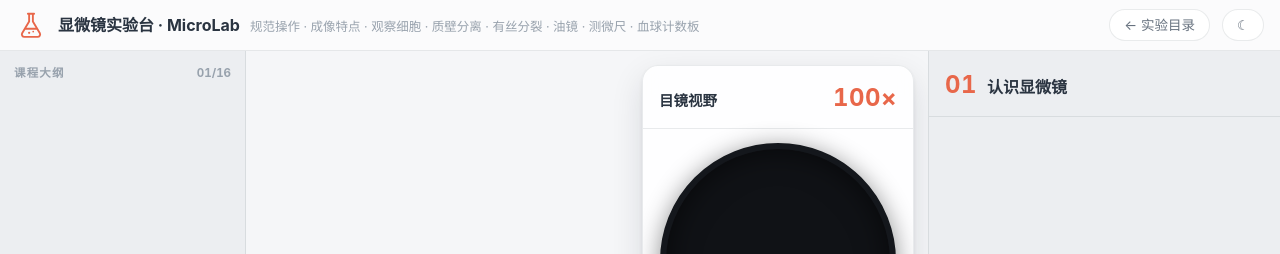
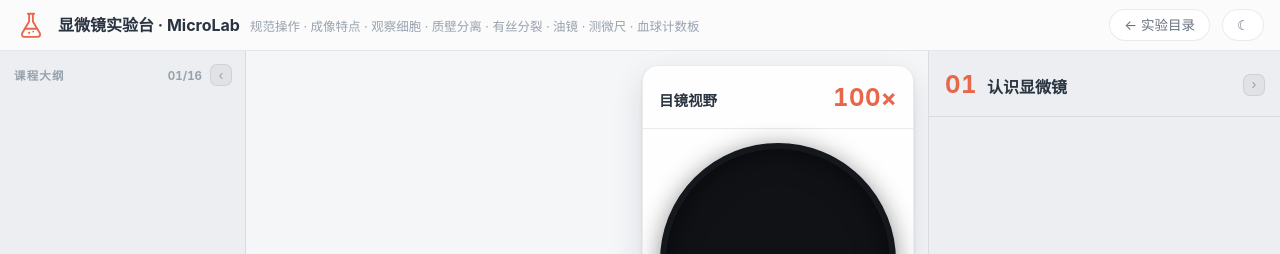
Before and after one commit to deerleo/deerleo.github.io, a Jekyll site: the page edulab/micro/index.html, which Jekyll copies as it is, in a window 1280 px wide. Shown: the top 254 px of the page. Built offline with Jekyll 4.4.1, drawn with Linux system fonts in a browser that asks for light colours; nearby versions of some CDN libraries; library files that are not in the unit come from our copies.

Commit message:
feat: micro 左右栏折叠——28px 竖条 + 专注模式统一 + localStorage 记忆
左右栏各加折叠钮，折叠缩为 28px 竖条（左显章序号/右显竖排标题），grid 轨道 0.3s 插值过渡，3D 画布经 ResizeObserver 逐帧跟随无变形；专注模式改为双栏同折语义，进入保存/退出恢复原状；micro.foldL/foldR 刷新保持；≤860px 移动端压回纵向堆叠不受影响。playwright 31/31 全过，报告见 edulab/docs/REPORT-MICRO-FOLD.md

```diff
--- a/edulab/assets/css/lab-micro.css
+++ b/edulab/assets/css/lab-micro.css
@@ -55,6 +55,8 @@
 
 .lab-chapters {
   grid-area: chapters;
+  position: relative;
+  overflow: hidden;
   display: flex;
   flex-direction: column;
   min-height: 0;
@@ -65,7 +67,7 @@
   flex: none;
   display: flex;
   align-items: baseline;
-  justify-content: space-between;
+  gap: 8px;
   padding: 13px 14px 7px;
 }
 .chap-head .chap-title {
@@ -75,6 +77,7 @@
   color: var(--text-faint);
 }
 .chap-count {
+  margin-left: auto;
   font-size: 11.5px;
   color: var(--text-faint);
   font-variant-numeric: tabular-nums;
@@ -147,15 +150,98 @@
 }
 .micro-foot a { color: var(--text-faint); text-decoration: underline; text-underline-offset: 2px; }
 
-/* 专注模式：隐藏左右两栏，3D 独占 */
-.micro-shell.focus-mode { grid-template-columns: 0px minmax(0, 1fr) 0px; }
-.micro-shell.focus-mode .lab-chapters,
-.micro-shell.focus-mode .lab-detail { display: none; }
+/* ---------- 栏折叠（左右独立 28px 竖条）与专注模式（双栏同折） ---------- */
+
+/* 栏宽过渡：grid-template-columns 数值插值，ResizeObserver 逐帧跟随画布 */
+.micro-shell { transition: grid-template-columns 0.3s ease; }
+.micro-shell.fold-l { grid-template-columns: 28px minmax(0, 1fr) 352px; }
+.micro-shell.fold-r { grid-template-columns: 246px minmax(0, 1fr) 28px; }
+.micro-shell.fold-l.fold-r { grid-template-columns: 28px minmax(0, 1fr) 28px; }
+
+/* 折叠态：原栏内容保持固有宽度淡出（免挤压跳动），由 overflow 裁切 */
+.chap-head, .chap-list { min-width: 246px; }
+.detail-head, .detail-body { min-width: 352px; }
+.chap-head, .chap-list, .detail-head, .detail-body { transition: opacity 0.16s ease; }
+.micro-shell.fold-l .chap-head,
+.micro-shell.fold-l .chap-list { opacity: 0; pointer-events: none; }
+.micro-shell.fold-r .detail-head,
+.micro-shell.fold-r .detail-body { opacity: 0; pointer-events: none; }
+
+/* 折叠按钮（栏头收起 / 竖条展开共用视觉） */
+.fold-btn {
+  flex: none;
+  appearance: none;
+  font-family: inherit;
+  width: 22px;
+  height: 22px;
+  display: inline-flex;
+  align-items: center;
+  justify-content: center;
+  font-size: 13px;
+  line-height: 1;
+  border-radius: 7px;
+  border: 1px solid var(--card-border);
+  background: var(--chip-bg);
+  color: var(--text-faint);
+  cursor: pointer;
+  transition: color 0.15s, border-color 0.15s, background 0.15s;
+}
+.fold-btn:hover {
+  color: var(--accent);
+  border-color: var(--accent);
+  background: var(--accent-soft);
+}
+.detail-head .fold-btn { margin-left: auto; align-self: center; }
+
+/* 竖条导轨（折叠态显示：展开钮 + 章序号 / 竖排标题） */
+.fold-rail {
+  position: absolute;
+  inset: 0;
+  z-index: 2;
+  display: flex;
+  flex-direction: column;
+  align-items: center;
+  gap: 12px;
+  padding: 10px 0 12px;
+  background: var(--bg-soft);
+  opacity: 0;
+  visibility: hidden;
+  transition: opacity 0.2s ease, visibility 0s linear 0.2s;
+}
+.micro-shell.fold-l .lab-chapters .fold-rail,
+.micro-shell.fold-r .lab-detail .fold-rail {
+  opacity: 1;
+  visibility: visible;
+  transition: opacity 0.2s ease 0.1s;
+}
+.rail-no {
+  font-size: 11.5px;
+  font-weight: 600;
+  color: var(--accent);
+  font-variant-numeric: tabular-nums;
+  letter-spacing: 0.04em;
+}
+.rail-title {
+  writing-mode: vertical-rl;
+  max-height: 210px;
+  overflow: hidden;
+  text-overflow: ellipsis;
+  white-space: nowrap;
+  font-size: 12px;
+  color: var(--text-faint);
+  letter-spacing: 0.14em;
+}
+
+/* 专注模式：语义 = 双栏同时折叠，布局完全复用 .fold-l/.fold-r 竖条形态
+   （JS 保证 focus-mode 必伴随两个 fold 类），进入前状态由 JS 保存、退出时恢复，
+   .focus-mode 类本身只作按钮态标记，不参与布局 */
 
 /* ---------- 右栏：知识点详解 + 控件 + 读数 ---------- */
 
 .lab-detail {
   grid-area: detail;
+  position: relative;
+  overflow: hidden;
   display: flex;
   flex-direction: column;
   min-height: 0;
@@ -171,13 +257,22 @@
   border-bottom: 1px solid var(--card-border);
 }
 .detail-no {
+  flex: none;
   font-size: 24px;
   font-weight: 700;
   color: var(--accent);
   font-variant-numeric: tabular-nums;
   letter-spacing: 0.02em;
 }
-.detail-title { margin: 0; font-size: 16px; color: var(--text); }
+.detail-title {
+  margin: 0;
+  font-size: 16px;
+  color: var(--text);
+  min-width: 0;
+  white-space: nowrap;
+  overflow: hidden;
+  text-overflow: ellipsis;
+}
 .detail-body {
   flex: 1;
   min-height: 0;
@@ -362,6 +457,19 @@
       "detail";
   }
 
+  /* 折叠 / 专注模式为桌面端专属：移动端压回纵向堆叠并隐藏折叠控件
+     （localStorage 可能带着折叠态进来，内容透明度须复原） */
+  .micro-shell { transition: none; }
+  .micro-shell.fold-l,
+  .micro-shell.fold-r,
+  .micro-shell.fold-l.fold-r,
+  .micro-shell.focus-mode { grid-template-columns: minmax(0, 1fr); }
+  .fold-btn, .fold-rail { display: none; }
+  .micro-shell.fold-l .chap-head,
+  .micro-shell.fold-l .chap-list,
+  .micro-shell.fold-r .detail-head,
+  .micro-shell.fold-r .detail-body { opacity: 1; pointer-events: auto; }
+
   .micro-toprow {
     padding: 8px 10px;
     gap: 8px;
--- a/edulab/assets/js/lab-micro.js
+++ b/edulab/assets/js/lab-micro.js
@@ -2364,6 +2364,9 @@
   chapCount.textContent = `${String(chapterIdx + 1).padStart(2, '0')}/${SECTIONS.length}`;
   detailNo.textContent = String(chapterIdx + 1).padStart(2, '0');
   detailTitle.textContent = sec.title;
+  /* 折叠竖条上的章节信息同步（左栏序号 / 右栏竖排标题） */
+  railNoL.textContent = String(chapterIdx + 1).padStart(2, '0');
+  railTitleR.textContent = sec.title;
   lessonEl.innerHTML = sec.html || '';
   if (activeCleanup) { activeCleanup(); activeCleanup = null; }
   if (sec.id !== 'imaging') optic.letterRot = 0;
@@ -2372,14 +2375,68 @@
   detailBody.scrollTop = 0;
 }
 
-/* 专注模式：隐藏左右两栏，3D 独占（再点恢复） */
+/* ---------------- 栏折叠（左右独立 28px 竖条）× 专注模式（双栏同折）统一管理 ---------------- */
+
+const foldLBtn = document.getElementById('foldLBtn');
+const unfoldLBtn = document.getElementById('unfoldLBtn');
+const foldRBtn = document.getElementById('foldRBtn');
+const unfoldRBtn = document.getElementById('unfoldRBtn');
+const railNoL = document.getElementById('railNoL');
+const railTitleR = document.getElementById('railTitleR');
 const microShell = document.getElementById('microShell');
 const focusBtn = document.getElementById('focusBtn');
-focusBtn.addEventListener('click', () => {
-  const on = microShell.classList.toggle('focus-mode');
+
+const FOLD_KEY = { l: 'micro.foldL', r: 'micro.foldR' };
+let foldL = false;
+let foldR = false;
+let focusSaved = null; /* 进入专注模式前的独立折叠状态 [foldL, foldR]，退出时恢复 */
+try {
+  foldL = localStorage.getItem(FOLD_KEY.l) === '1';
+  foldR = localStorage.getItem(FOLD_KEY.r) === '1';
+} catch (e) { /* localStorage 不可用（隐私模式等）时仅本次会话内生效 */ }
+
+/* 把折叠状态落到 shell 类名与按钮 aria 态（布局/竖条显隐全在 CSS） */
+function applyFold() {
+  microShell.classList.toggle('fold-l', foldL);
+  microShell.classList.toggle('fold-r', foldR);
+  for (const [btn, folded] of [[foldLBtn, foldL], [unfoldLBtn, foldL], [foldRBtn, foldR], [unfoldRBtn, foldR]]) {
+    btn.setAttribute('aria-expanded', String(!folded));
+  }
+}
+
+/* 专注模式：双栏同时折叠；退出恢复进入前状态（不写 localStorage，保持独立折叠记忆不变） */
+function setFocus(on) {
+  if (on && focusSaved === null) {
+    focusSaved = [foldL, foldR];
+    foldL = true;
+    foldR = true;
+  } else if (!on && focusSaved !== null) {
+    [foldL, foldR] = focusSaved;
+    focusSaved = null;
+  }
+  microShell.classList.toggle('focus-mode', on);
   focusBtn.textContent = on ? '退出专注' : '专注模式';
   focusBtn.setAttribute('aria-pressed', String(on));
-});
+  applyFold();
+}
+
+/* 独立折叠翻转并持久化；专注模式中点竖条展开钮 = 先退出专注（恢复原状）再翻转该侧 */
+function toggleFold(side) {
+  if (focusSaved !== null) setFocus(false);
+  if (side === 'l') foldL = !foldL;
+  else foldR = !foldR;
+  try {
+    localStorage.setItem(FOLD_KEY[side], (side === 'l' ? foldL : foldR) ? '1' : '0');
+  } catch (e) { /* 同上，忽略持久化失败 */ }
+  applyFold();
+}
+
+foldLBtn.addEventListener('click', () => toggleFold('l'));
+unfoldLBtn.addEventListener('click', () => toggleFold('l'));
+foldRBtn.addEventListener('click', () => toggleFold('r'));
+unfoldRBtn.addEventListener('click', () => toggleFold('r'));
+focusBtn.addEventListener('click', () => setFocus(focusSaved === null));
+applyFold();
 
 /* ================= 主循环 ================= */
 
--- a/edulab/micro/index.html
+++ b/edulab/micro/index.html
@@ -37,13 +37,18 @@
     <button class="edu-header-btn" id="themeBtn" type="button" aria-label="切换主题">☾</button>
   </header>
 
-  <!-- 左栏：课程大纲（16 章列表，点击切章，当前章高亮） -->
+  <!-- 左栏：课程大纲（16 章列表，点击切章，当前章高亮；可折叠为 28px 竖条） -->
   <aside class="lab-chapters" aria-label="课程大纲">
     <div class="chap-head">
       <span class="chap-title">课程大纲</span>
       <b class="chap-count" id="chapCount">01/16</b>
+      <button class="fold-btn" id="foldLBtn" type="button" aria-label="收起课程大纲栏" aria-expanded="true" aria-controls="chapNav" title="收起课程大纲栏">‹</button>
     </div>
     <nav class="chap-list" id="chapNav"></nav>
+    <div class="fold-rail">
+      <button class="fold-btn" id="unfoldLBtn" type="button" aria-label="展开课程大纲栏" aria-expanded="false" aria-controls="chapNav" title="展开课程大纲栏">›</button>
+      <span class="rail-no" id="railNoL">01</span>
+    </div>
   </aside>
 
   <!-- 中栏：3D 显微镜舞台（切章时相机飞到对应部位） -->
@@ -76,16 +81,21 @@
     <div class="micro-foot">EduLab · <a href="/">milulab.com</a></div>
   </main>
 
-  <!-- 右栏：当前章节知识点详解 + 交互控件 + 数据读数 -->
+  <!-- 右栏：当前章节知识点详解 + 交互控件 + 数据读数（可折叠为 28px 竖条） -->
   <aside class="lab-detail" aria-label="知识点详解">
     <div class="detail-head">
       <span class="detail-no" id="detailNo">01</span>
       <h2 class="detail-title" id="detailTitle">认识显微镜</h2>
+      <button class="fold-btn" id="foldRBtn" type="button" aria-label="收起知识点栏" aria-expanded="true" aria-controls="detailBody" title="收起知识点栏">›</button>
     </div>
     <div class="detail-body" id="detailBody">
       <div class="lc-lesson" id="lesson"></div>
       <div class="lc-controls" id="controls"></div>
       <div class="lc-data" id="lcData"></div>
+    </div>
+    <div class="fold-rail">
+      <button class="fold-btn" id="unfoldRBtn" type="button" aria-label="展开知识点栏" aria-expanded="false" aria-controls="detailBody" title="展开知识点栏">‹</button>
+      <span class="rail-title" id="railTitleR">认识显微镜</span>
     </div>
   </aside>
 
```
Also changed, not shown: edulab/docs/REPORT-MICRO-FOLD.md (added, +63 -0 lines), edulab/docs/WORKORDER-MICRO-FOLD.md (added, +33 -0 lines).
